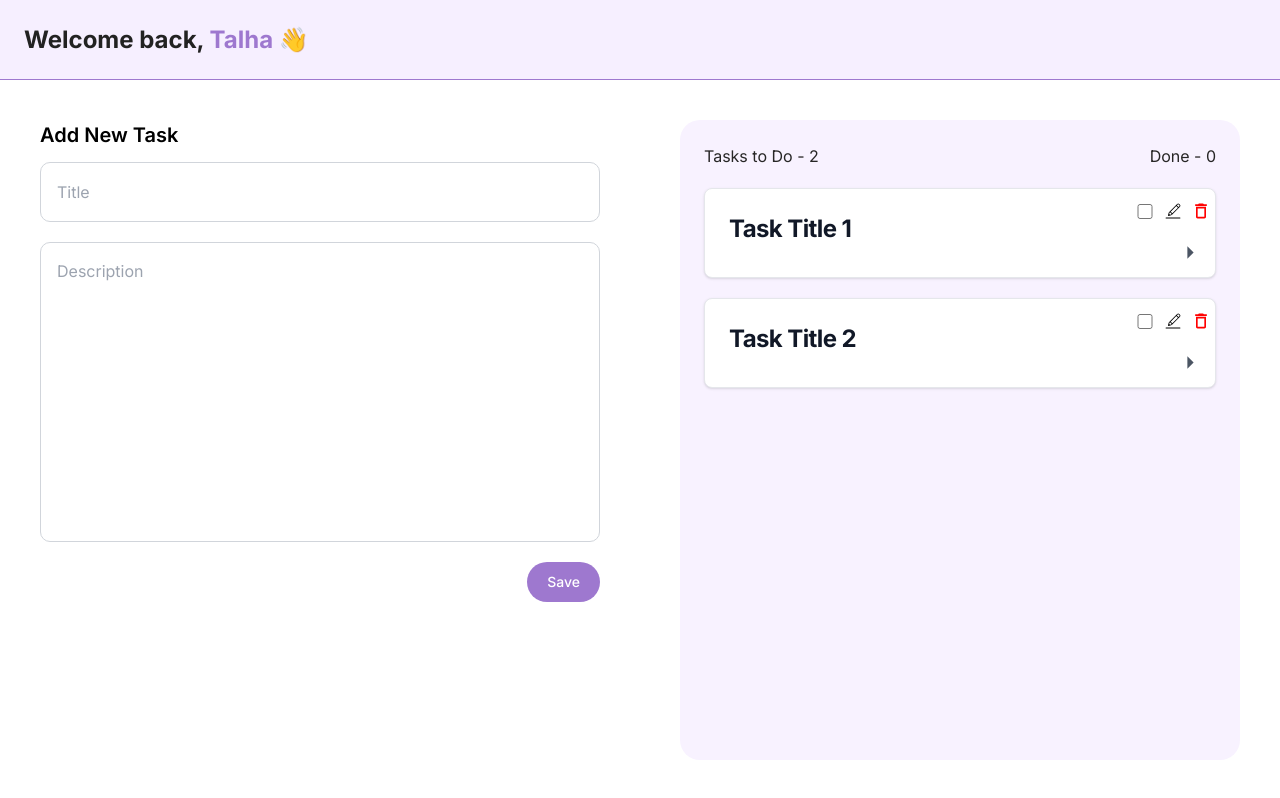
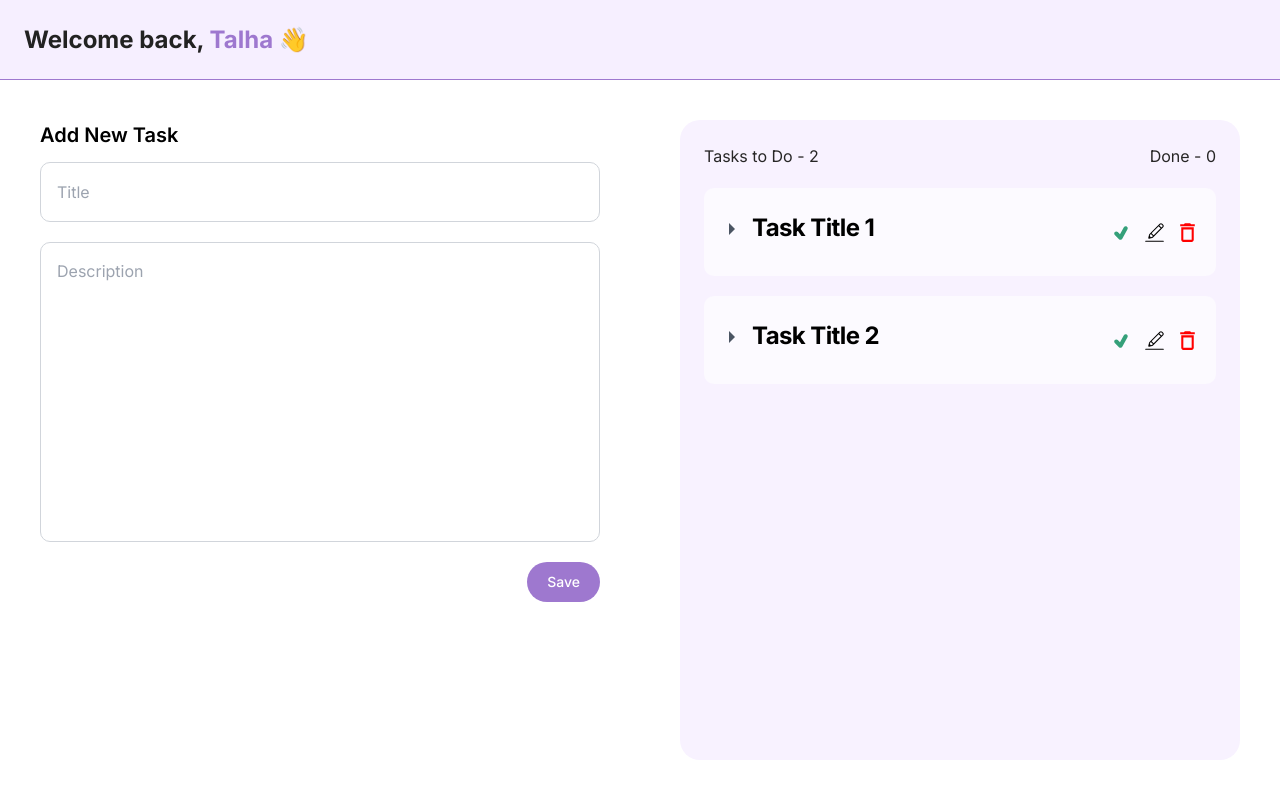
Before and after one commit to talhatariq1796/to-do-sample-app, a Next.js app: page / in a window 1280 px wide. Built offline with nearby package versions, Linux system fonts and the light colour scheme.

Commit message:
feat: Update in design

```diff
--- a/src/components/TodoList.jsx
+++ b/src/components/TodoList.jsx
@@ -8,8 +8,9 @@ import {
 } from "../redux/actions";
 import { CiEdit } from "react-icons/ci";
 import { MdDeleteOutline } from "react-icons/md";
-import { IoMdArrowDropright } from "react-icons/io";
+import { IoMdArrowDropright, IoMdClose } from "react-icons/io";
 import { MdArrowDropUp } from "react-icons/md";
+import { TiTick } from "react-icons/ti";
 
 const TodoList = ({
   todos,
@@ -70,7 +71,7 @@ const TodoList = ({
         {sortedTodos.map((todo) => (
           <div
             key={todo.id}
-            className="flex flex-col w-full  relative p-6  bg-white border border-gray-200 rounded-lg shadow hover:bg-gray-100 dark:bg-gray-800 dark:border-gray-700 dark:hover:bg-gray-700"
+            className="flex justify-between items-center w-full p-4 py-6 bg-[#FCFAFF] rounded-[10px]"
           >
             {editedTask && editedTask.id === todo.id ? (
               <form onSubmit={handleEditSubmit} className="w-full">
@@ -78,72 +79,88 @@ const TodoList = ({
                   type="text"
                   value={editedTitle}
                   onChange={(e) => setEditedTitle(e.target.value)}
-                  className="bg-gray-50 mb-5 border outline-none border-gray-300 text-gray-900 text-sm rounded-lg focus:ring-blue-500 focus:border-blue-500 block w-full p-2.5 dark:bg-gray-700 dark:border-gray-600 dark:placeholder-gray-400 dark:text-white dark:focus:ring-blue-500 dark:focus:border-blue-500"
+                  className="w-full bg-gray-50 mb-5 border outline-none border-gray-300 rounded-lg text-black p-3 hover:border-[#9E78CF] focus:border-[#9E78CF]"
                 />
                 <textarea
                   value={editedDescription}
                   onChange={(e) => setEditedDescription(e.target.value)}
-                  className="bg-gray-50 border mb-5 resize-none outline-none border-gray-300 text-gray-900 text-sm rounded-lg focus:ring-blue-500 focus:border-blue-500 block w-full p-2.5 dark:bg-gray-700 dark:border-gray-600 dark:placeholder-gray-400 dark:text-white dark:focus:ring-blue-500 dark:focus:border-blue-500"
+                  className="w-full bg-gray-50 border mb-5 resize-none outline-none text-sm rounded-lg  block p-3 border-gray-300 text-black hover:border-[#9E78CF] focus:border-[#9E78CF]"
                 ></textarea>
+                <div className="flex items-center justify-end gap-2 w-full">
+                  <button
+                    type="button"
+                    onClick={handleCancelEdit}
+                    className="bg-gray-500 text-white px-4 py-2 rounded-lg"
+                  >
+                    Cancel
+                  </button>
                   <button
                     type="submit"
-                  className="bg-blue-500 text-white px-4 py-2 rounded-lg"
+                    className="bg-[#9E78CF] text-white px-4 py-2 rounded-lg"
                   >
                     Save
                   </button>
-                <button
-                  type="button"
-                  onClick={handleCancelEdit}
-                  className="bg-gray-500 ml-5 text-white px-4 py-2 rounded-lg"
-                >
-                  Cancel
-                </button>
+                </div>
               </form>
             ) : (
               <>
+                <div>
+                  <div className="flex gap-2 items-center">
+                    <button
+                      className="text-gray-600 text-[24px] mb-[6px]"
+                      onClick={() => handleToggleDescription(todo.id)}
+                    >
+                      {todo.showDescription ? (
+                        <MdArrowDropUp />
+                      ) : (
+                        <IoMdArrowDropright />
+                      )}
+                    </button>
                     <h5
                       style={{
-                    textDecoration: todo.completed ? "line-through" : "none",
+                        textDecoration: todo.completed
+                          ? "line-through"
+                          : "none",
+                        color: todo.completed ? "#35A07A" : "black",
                       }}
-                  className="mb-2 text-2xl font-bold tracking-tight text-gray-900 dark:text-white"
+                      className="mb-2 text-2xl font-bold tracking-tight text-black dark:text-white"
                     >
                       {todo.title}
                     </h5>
-
+                  </div>
                   {todo.showDescription && (
                     <p className="font-normal text-gray-700 dark:text-gray-400">
                       {todo.description}
                     </p>
                   )}
-                <button
-                  className="absolute bottom-3 right-3 text-gray-600"
-                  onClick={() => handleToggleDescription(todo.id)}
-                >
-                  {todo.showDescription ? (
-                    <MdArrowDropUp fontSize={25} />
+                </div>
+
+                <div className="flex items-center gap-2">
+                  {!todo.completed ? (
+                    <TiTick
+                      className="cursor-pointer text-[#35A07A]"
+                      fontSize={25}
+                      onClick={() => toggleTodo(todo.id)}
+                    />
                   ) : (
-                    <IoMdArrowDropright fontSize={25} />
+                    <IoMdClose
+                      className="cursor-pointer text-red-700"
+                      fontSize={25}
+                      onClick={() => toggleTodo(todo.id)}
+                    />
                   )}
-                </button>
-                <div className="absolute top-3 right-1 flex items-center gap-2">
-                  <input
-                    type="checkbox"
-                    className="w-[20px] h-[15px] bg-black outline-none cursor-pointer"
-                    onClick={() => toggleTodo(todo.id)}
-                    checked={todo.completed}
-                  />
+
                   {!todo.completed && (
                     <CiEdit
-                      color=""
                       onClick={() => handleEditClick(todo)}
-                      size={20}
+                      size={25}
                       className="cursor-pointer"
                     />
                   )}
                   <MdDeleteOutline
                     color="red"
                     onClick={() => removeTodo(todo.id)}
-                    size={20}
+                    size={25}
                     className="cursor-pointer"
                   />
                 </div>
```
Lines whose indentation alone changed are shown as unchanged.
